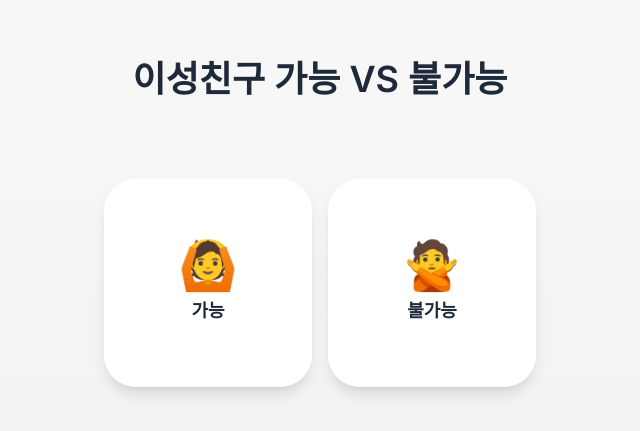
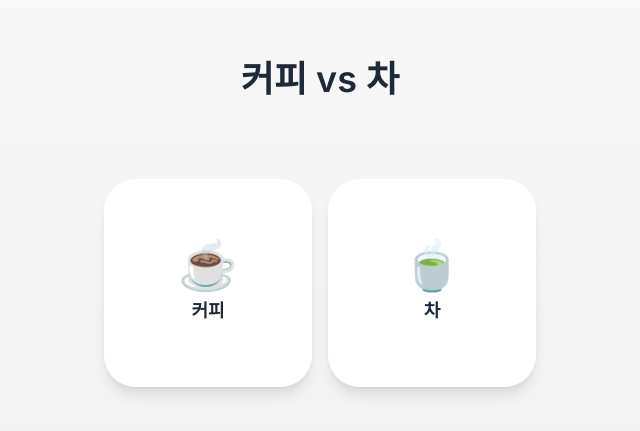
Before and after one commit to bumjinjung/poll, a Next.js app: page / in a window 1280 px wide. Shown: the part 177-608 px from the top of the page, without its empty margins (320-960 px from the left). Built offline with nearby package versions, Linux system fonts and the light colour scheme.

Commit message:
Fix: 珥덇린 濡쒕뵫 ?곹깭 異붽? 諛?湲곕낯 ?ㅻЦ ?곗씠???뺣━

```diff
--- a/app/data/today.json
+++ b/app/data/today.json
@@ -1,11 +1,11 @@
 {
-  "question": "이성친구 가능 VS 불가능",
+  "question": "커피 vs 차",
   "left": {
-    "label": "가능",
-    "emoji": "🙆"
+    "label": "커피",
+    "emoji": "☕"
   },
   "right": {
-    "label": "불가능",
-    "emoji": "🙅"
+    "label": "차",
+    "emoji": "🍵"
   }
 }
--- a/app/page.tsx
+++ b/app/page.tsx
@@ -12,10 +12,11 @@ export default function Home() {
   const [selected, setSelected] = useState<"A" | "B" | null>(null);
   const [votes, setVotes] = useState({ A: 0, B: 0 });
   const [showResult, setShowResult] = useState(false);
+  const [loading, setLoading] = useState(true);
   const [config, setConfig] = useState<TwoChoicePollConfig>({
-    question: "민초 vs 반민초",
-    left: { label: "민초", emoji: "🍦" },
-    right: { label: "반민초", emoji: "🙅" },
+    question: "로딩 중...",
+    left: { label: "...", emoji: "⏳" },
+    right: { label: "...", emoji: "⏳" },
   });
 
   // 질문별로 로컬 스토리지 키를 분리(질문이 바뀌면 신규 투표로 취급)
@@ -48,6 +49,8 @@ export default function Home() {
       }
     } catch (error) {
       console.error("Failed to fetch poll data:", error);
+    } finally {
+      setLoading(false);
     }
   };
 
@@ -112,6 +115,17 @@ export default function Home() {
   const total = votes.A + votes.B;
   const percentA = total > 0 ? Math.round((votes.A / total) * 100) : 50;
   const percentB = total > 0 ? Math.round((votes.B / total) * 100) : 50;
+
+  if (loading) {
+    return (
+      <div className="min-h-screen flex items-center justify-center">
+        <div className="text-center">
+          <div className="text-6xl mb-4">⏳</div>
+          <p className="text-lg text-gray-600">로딩 중...</p>
+        </div>
+      </div>
+    );
+  }
 
   return (
     <div className="min-h-screen flex flex-col items-center justify-center p-6">
--- a/lib/kv.ts
+++ b/lib/kv.ts
@@ -23,18 +23,18 @@ export async function getPollData(): Promise<PollData> {
     const data = devStore.get("poll:today");
     return (
       data || {
-        question: "이성친구 가능 VS 불가능",
-        left: { label: "가능", emoji: "🙆" },
-        right: { label: "불가능", emoji: "🙅" },
+        question: "커피 vs 차",
+        left: { label: "커피", emoji: "☕" },
+        right: { label: "차", emoji: "🍵" },
       }
     );
   }
   const data = await kv.get<PollData>("poll:today");
   return (
     data || {
-      question: "이성친구 가능 VS 불가능",
-      left: { label: "가능", emoji: "🙆" },
-      right: { label: "불가능", emoji: "🙅" },
+      question: "커피 vs 차",
+      left: { label: "커피", emoji: "☕" },
+      right: { label: "차", emoji: "🍵" },
     }
   );
 }
```
